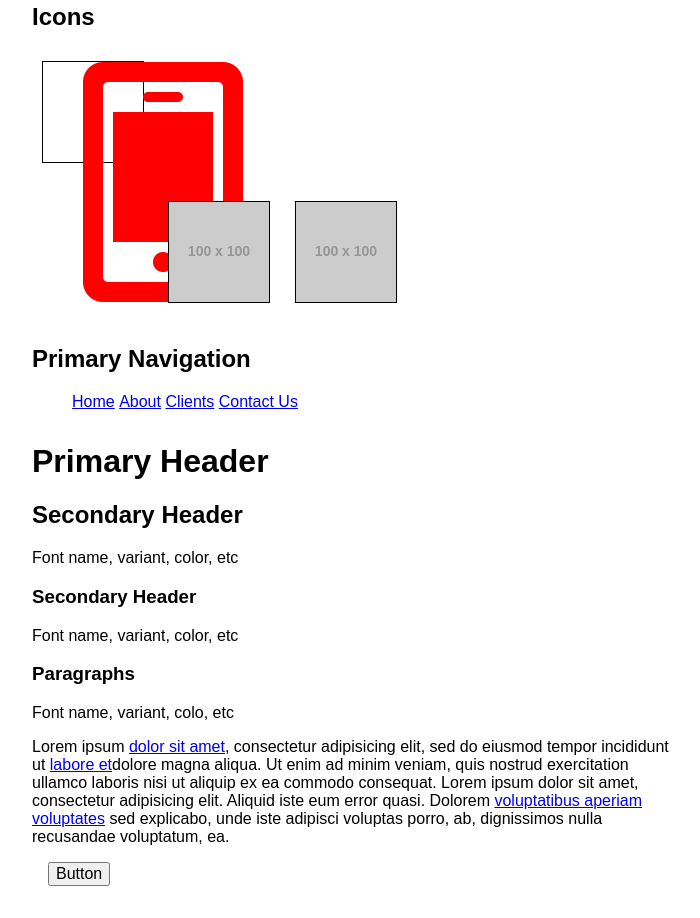
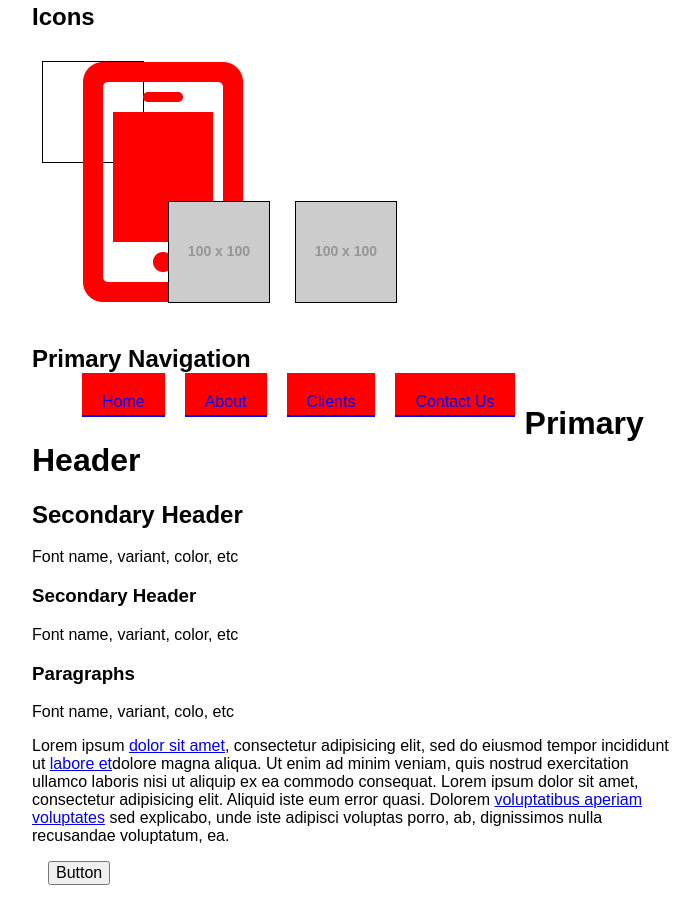
Before and after one commit to LTR1/LTR1.GitHub.IO, a plain HTML site: page style-tile/index.html in a window 1280 px wide. Shown: the part 1222-2140 px from the top of the page, without its empty margins (288-988 px from the left). Drawn offline with Linux system fonts and the light colour scheme; placeholder pictures from the web are drawn by us.

Commit message:
Nav Styles
Added styles to Navigation

```diff
--- a/style-tile/css/styles.css
+++ b/style-tile/css/styles.css
@@ -46,4 +46,23 @@
 nav li {
     list-style: none;
     display: inline-block;
+    float: left;
+
 }
+
+nav a {
+    background: red;
+    padding: 20px 20px 5px 20px;
+    width: 100px;
+    margin: 0 10px 0 10px;
+    text-decoration: none;
+    border-bottom: 2px solid blue;
+}
+
+nav a:hover{
+    background: black;
+    color: aqua;
+    margin-bottom: 20px;
+    margin-top: 20px;
+
+}
```
